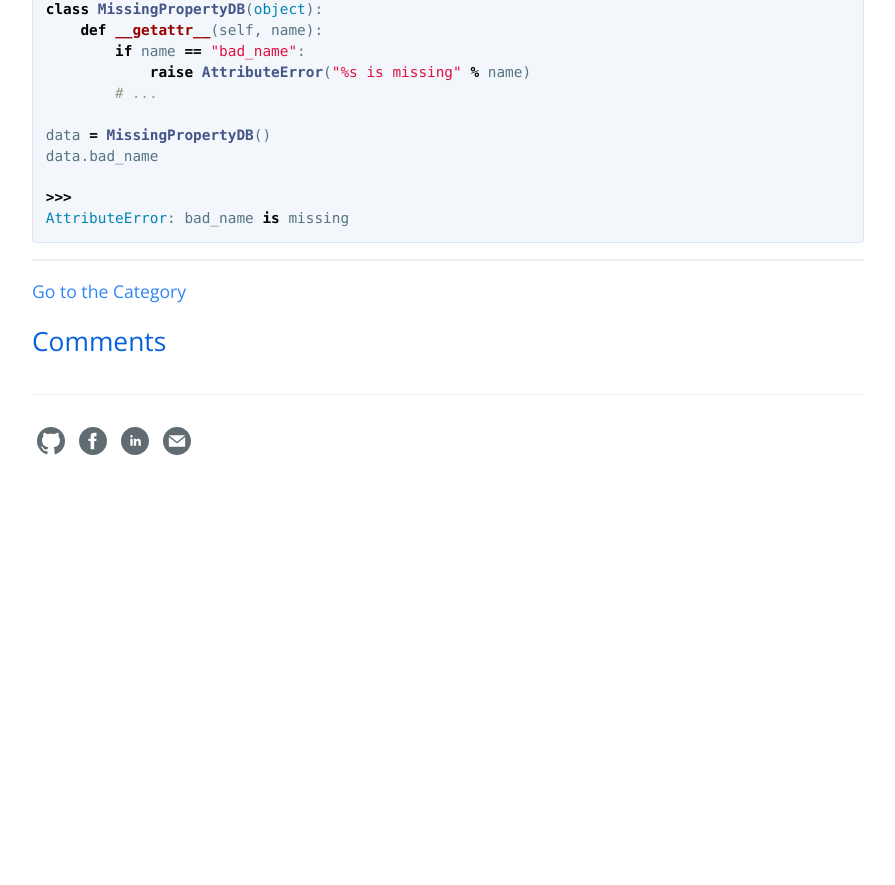
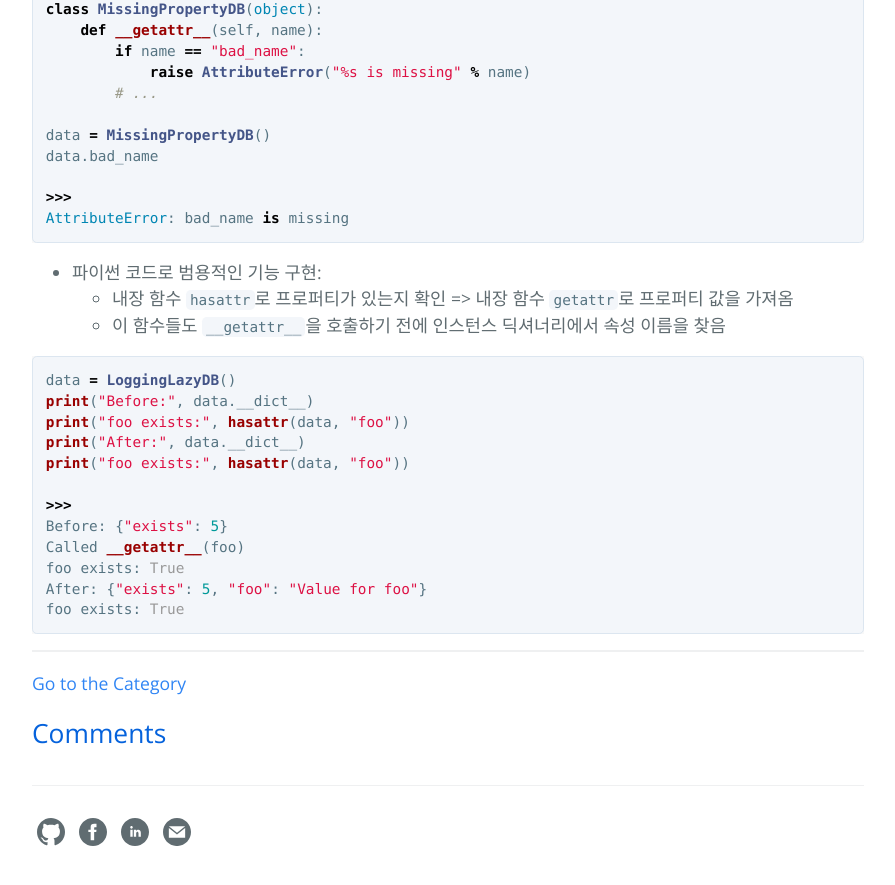
Before and after one commit to hcnoh/hcnoh.github.io, a Jekyll site: the page built from _posts/2018-10-17-effective-python-way32.md, in a window 1280 px wide and 900 px high, scrolled down 3092 px. Shown: the top 885 px of the window, without its empty margins (192-1087 px from the left). Built offline with Jekyll 4.4.1, drawn with Linux system fonts in a browser that asks for light colours; comment, search, counter and statistics services are not loaded; before the commit the page ends 3601 px from its top, so only the background shows below that.

Commit message:
Update 2018-10-17-effective-python-way32.md

````diff
--- a/_posts/2018-10-17-effective-python-way32.md
+++ b/_posts/2018-10-17-effective-python-way32.md
@@ -129,3 +129,22 @@ data.bad_name
 >>>
 AttributeError: bad_name is missing
 ```
+
+- 파이썬 코드로 범용적인 기능 구현:
+    - 내장 함수 `hasattr`로 프로퍼티가 있는지 확인 => 내장 함수 `getattr`로 프로퍼티 값을 가져옴
+    - 이 함수들도 `__getattr__`을 호출하기 전에 인스턴스 딕셔너리에서 속성 이름을 찾음
+
+```python
+data = LoggingLazyDB()
+print("Before:", data.__dict__)
+print("foo exists:", hasattr(data, "foo"))
+print("After:", data.__dict__)
+print("foo exists:", hasattr(data, "foo"))
+
+>>>
+Before: {"exists": 5}
+Called __getattr__(foo)
+foo exists: True
+After: {"exists": 5, "foo": "Value for foo"}
+foo exists: True
+```
````
